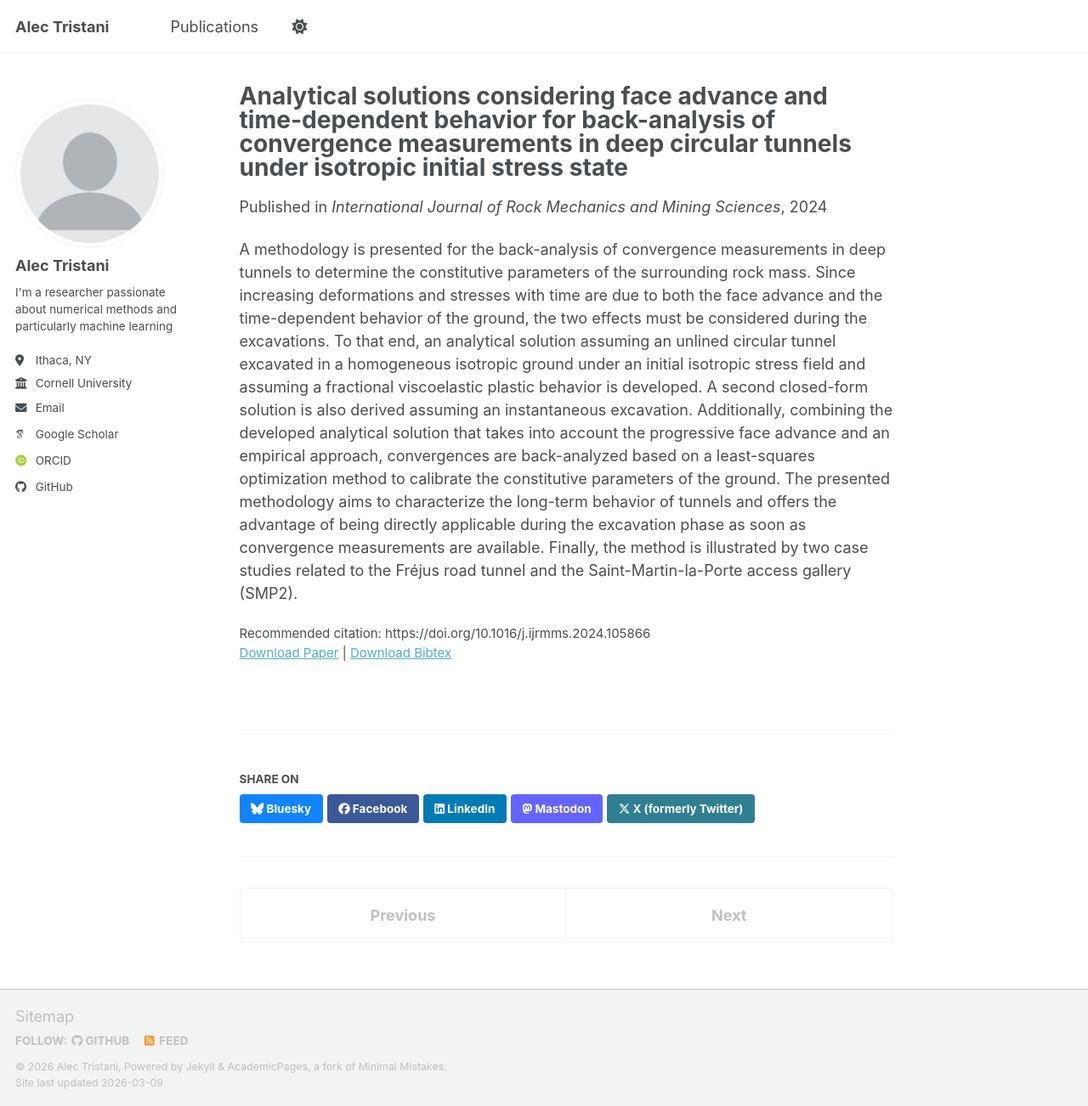
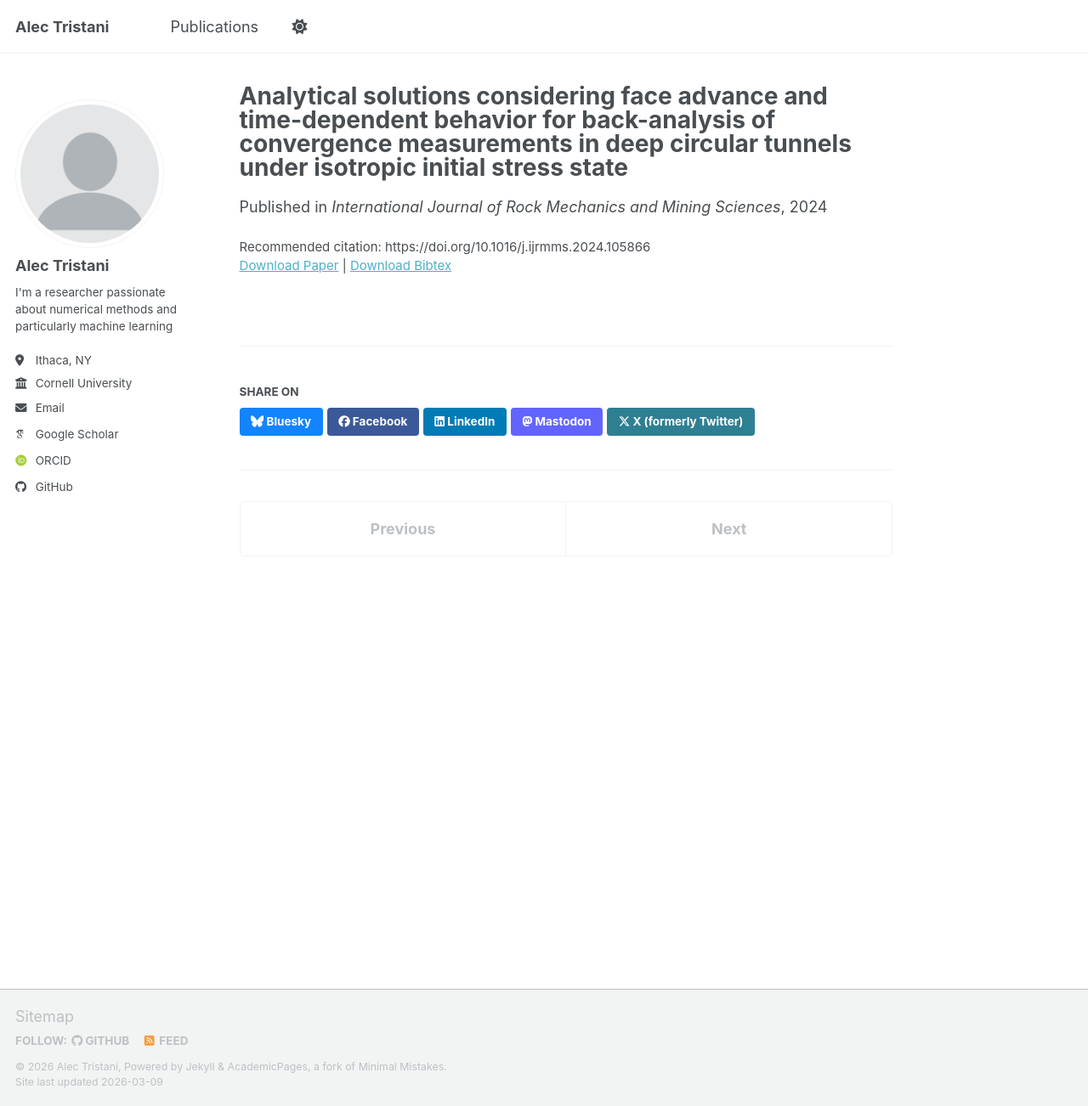
Before and after one commit to Alec-YT/Alec-YT.github.io, a Jekyll site: the page built from _publications/2024-10-analytical-solutions.md, in a window 1280 px wide and 1302 px high. Shown: the whole window at 85% size. Built offline with Jekyll 4.4.1, drawn with Linux system fonts in a browser that asks for light colours; some web fonts are replaced; a script bundle is joined from its source files by our own code; library files that are not in the unit come from our copies.

Commit message:
Update 2024-10-analytical-solutions.md

```diff
--- a/_publications/2024-10-analytical-solutions.md
+++ b/_publications/2024-10-analytical-solutions.md
@@ -3,11 +3,10 @@
 collection: publications
 category: manuscripts
 permalink: /publication/2024-10-15-paper-number-1
-excerpt: 'This paper is about the story of analytical solutions that just wanted to be found out'
+excerpt: 'A methodology is presented for the back-analysis of convergence measurements in deep tunnels to determine the constitutive parameters of the surrounding rock mass. Since increasing deformations and stresses with time are due to both the face advance and the time-dependent behavior of the ground, the two effects must be considered during the excavations. To that end, an analytical solution assuming an unlined circular tunnel excavated in a homogeneous isotropic ground under an initial isotropic stress field and assuming a fractional viscoelastic plastic behavior is developed. A second closed-form solution is also derived assuming an instantaneous excavation. Additionally, combining the developed analytical solution that takes into account the progressive face advance and an empirical approach, convergences are back-analyzed based on a least-squares optimization method to calibrate the constitutive parameters of the ground. The presented methodology aims to characterize the long-term behavior of tunnels and offers the advantage of being directly applicable during the excavation phase as soon as convergence measurements are available. Finally, the method is illustrated by two case studies related to the Fréjus road tunnel and the Saint-Martin-la-Porte access gallery (SMP2).'
 date: 2024-10-15
 venue: 'International Journal of Rock Mechanics and Mining Sciences'
 paperurl: 'https://www.sciencedirect.com/science/article/pii/S1365160924002314'
 bibtexurl: 'https://academicpages.github.io/files/bibtex1.bib'
 citation: 'https://doi.org/10.1016/j.ijrmms.2024.105866'
 ---
-A methodology is presented for the back-analysis of convergence measurements in deep tunnels to determine the constitutive parameters of the surrounding rock mass. Since increasing deformations and stresses with time are due to both the face advance and the time-dependent behavior of the ground, the two effects must be considered during the excavations. To that end, an analytical solution assuming an unlined circular tunnel excavated in a homogeneous isotropic ground under an initial isotropic stress field and assuming a fractional viscoelastic plastic behavior is developed. A second closed-form solution is also derived assuming an instantaneous excavation. Additionally, combining the developed analytical solution that takes into account the progressive face advance and an empirical approach, convergences are back-analyzed based on a least-squares optimization method to calibrate the constitutive parameters of the ground. The presented methodology aims to characterize the long-term behavior of tunnels and offers the advantage of being directly applicable during the excavation phase as soon as convergence measurements are available. Finally, the method is illustrated by two case studies related to the Fréjus road tunnel and the Saint-Martin-la-Porte access gallery (SMP2).
```
